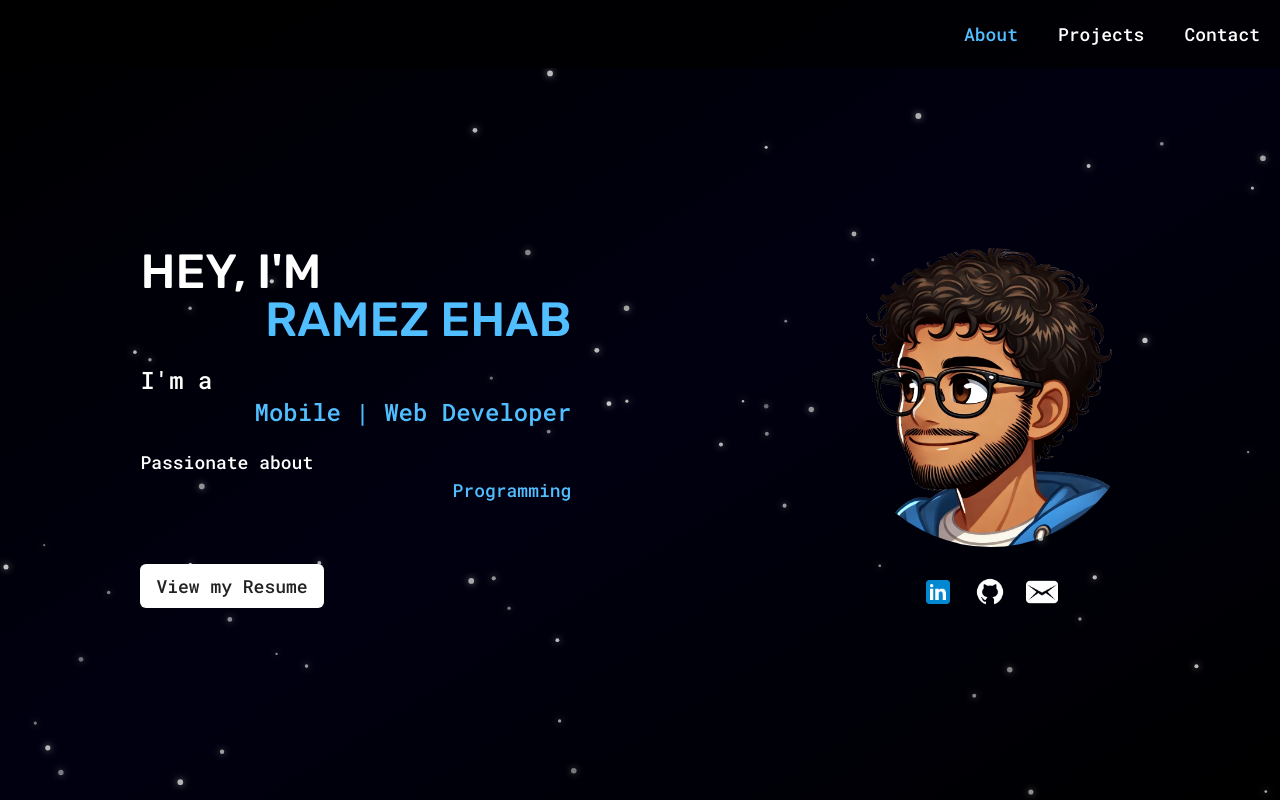
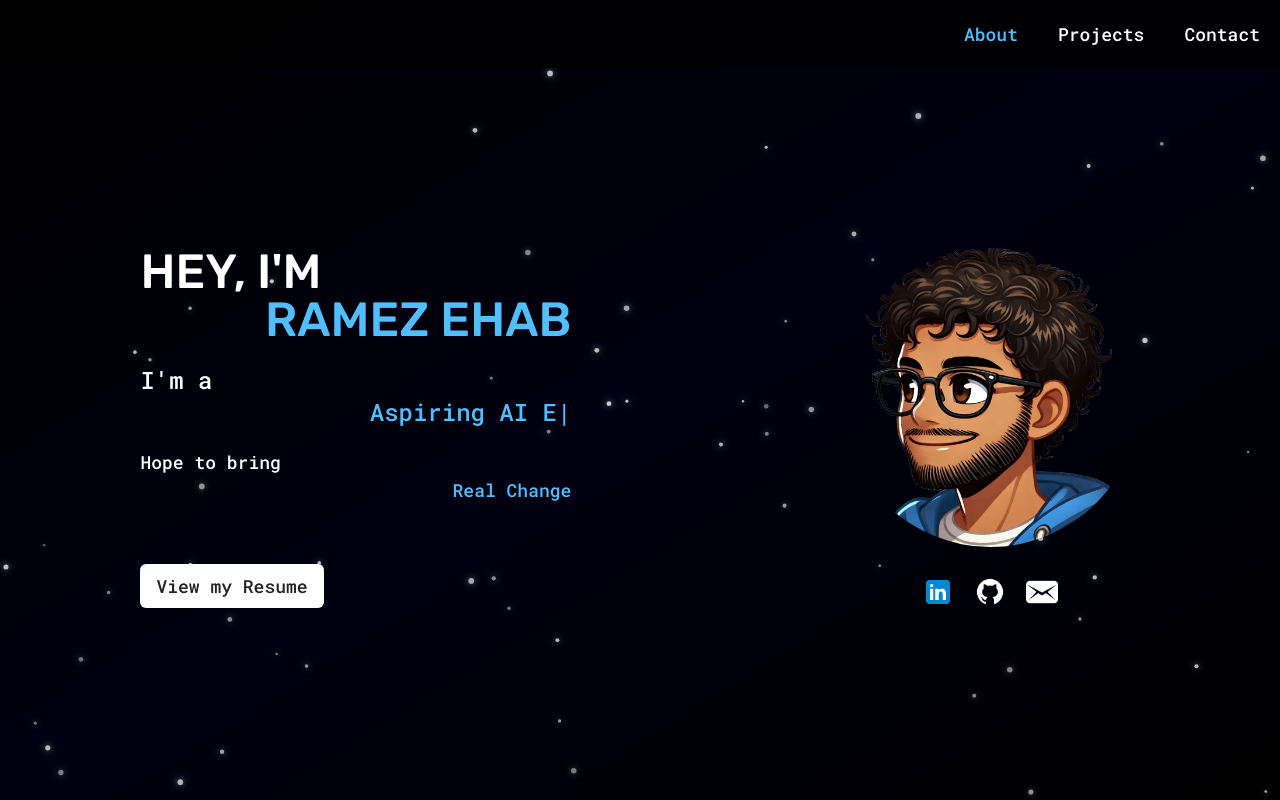
Before and after one commit to RamezzE/Portfolio, a React (Vite) app: page /#hero in a window 1280 px wide. Shown: the top 800 px of the page. Built offline with nearby package versions, Linux system fonts and the light colour scheme.

Commit message:
feat: insert typing animation into Hero section

```diff
--- a/package.json
+++ b/package.json
@@ -13,7 +13,8 @@
     "framer-motion": "^11.9.0",
     "react": "^18.3.1",
     "react-dom": "^18.3.1",
-    "react-router-dom": "^6.26.2"
+    "react-router-dom": "^6.26.2",
+    "react-typed": "^2.0.12"
   },
   "devDependencies": {
     "@eslint/js": "^9.9.0",
--- a/src/pages/Home/sections/Hero.jsx
+++ b/src/pages/Home/sections/Hero.jsx
@@ -1,6 +1,7 @@
 import { motion } from 'framer-motion';
 import icons from '../../../constants/icons';
 import images from '../../../constants/images';
+import { ReactTyped } from "react-typed";
 
 const variants = {
     container: {
@@ -110,7 +111,20 @@ const Hero = () => {
                                 className="font-robotoMono font-medium text-secondary text-lg md:text-xl lg:text-2xl"
                                 whileHover={{ scale: 1.05, transition: { duration: 0.3 } }}
                             >
-                                Mobile | Web Developer
+                                <ReactTyped
+                                    strings={[
+                                        'Mobile | Web Developer',
+                                        'Aspiring AI Enthusiast',
+                                        'Living in debug mode',
+                                        'Guitarist',
+                                        'Ultimate Frisbee Player',
+                                    ]}
+                                    typeSpeed={75}
+                                    backSpeed={50}
+                                    backDelay={1000}
+                                    loop
+                                    fadeOut={false} // To erase the last string
+                                />
                             </motion.h1>
                         </motion.div>
                     </div>
@@ -124,7 +138,7 @@ const Hero = () => {
                                 className="font-robotoMono font-medium text-primary text-lg"
                                 whileHover={{ scale: 1.05, transition: { duration: 0.3 } }}
                             >
-                                Passionate about
+                                Hope to bring
                             </motion.h1>
                         </motion.div>
                         <motion.div
@@ -135,7 +149,7 @@ const Hero = () => {
                                 className="font-robotoMono font-medium text-secondary text-lg"
                                 whileHover={{ scale: 1.05, transition: { duration: 0.3 } }}
                             >
-                                Programming
+                                Real Change
                             </motion.h1>
                         </motion.div>
                     </div>
```
Also changed, not shown: 1 other file (tests, documents, lock files or other folders).
